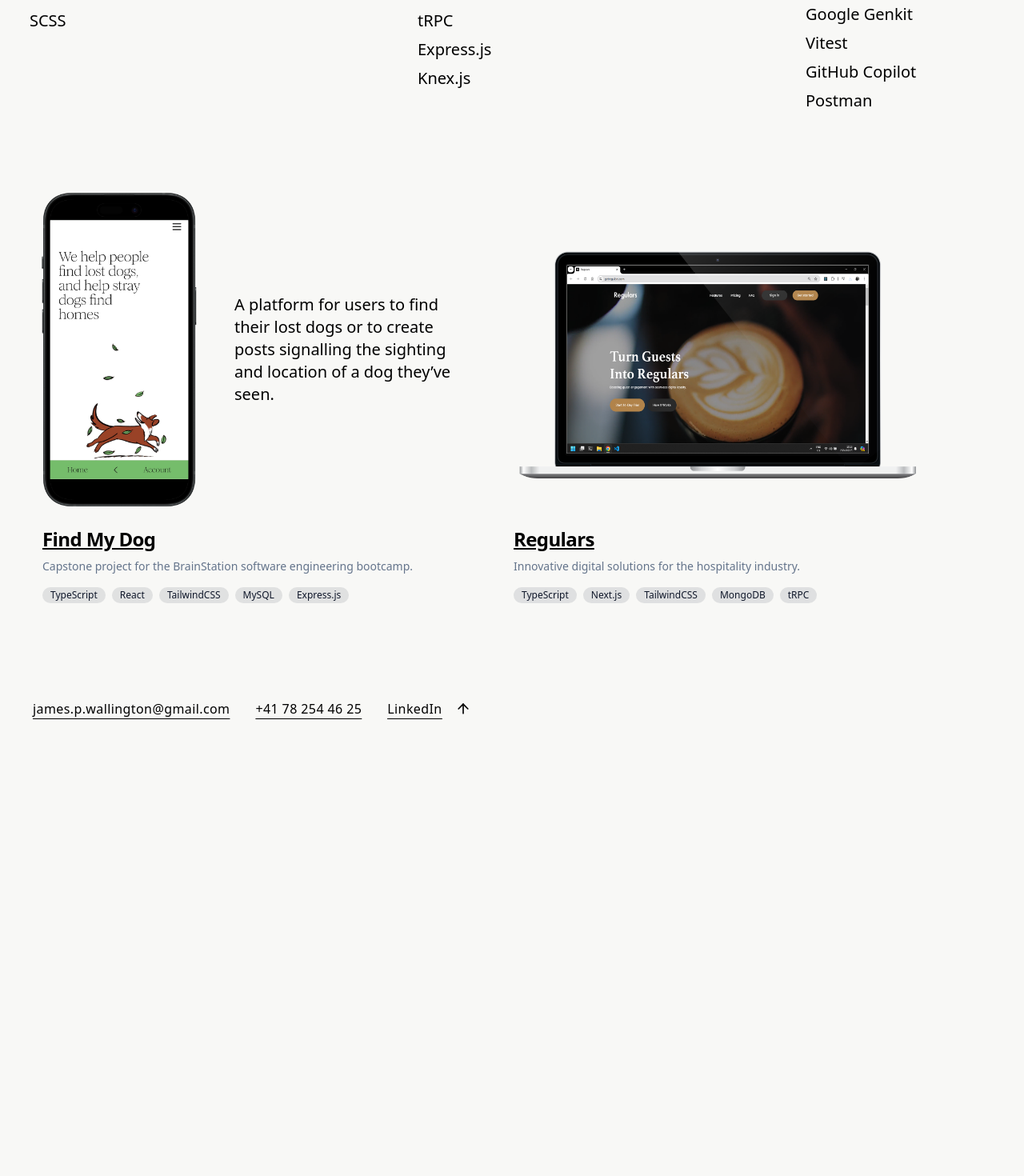
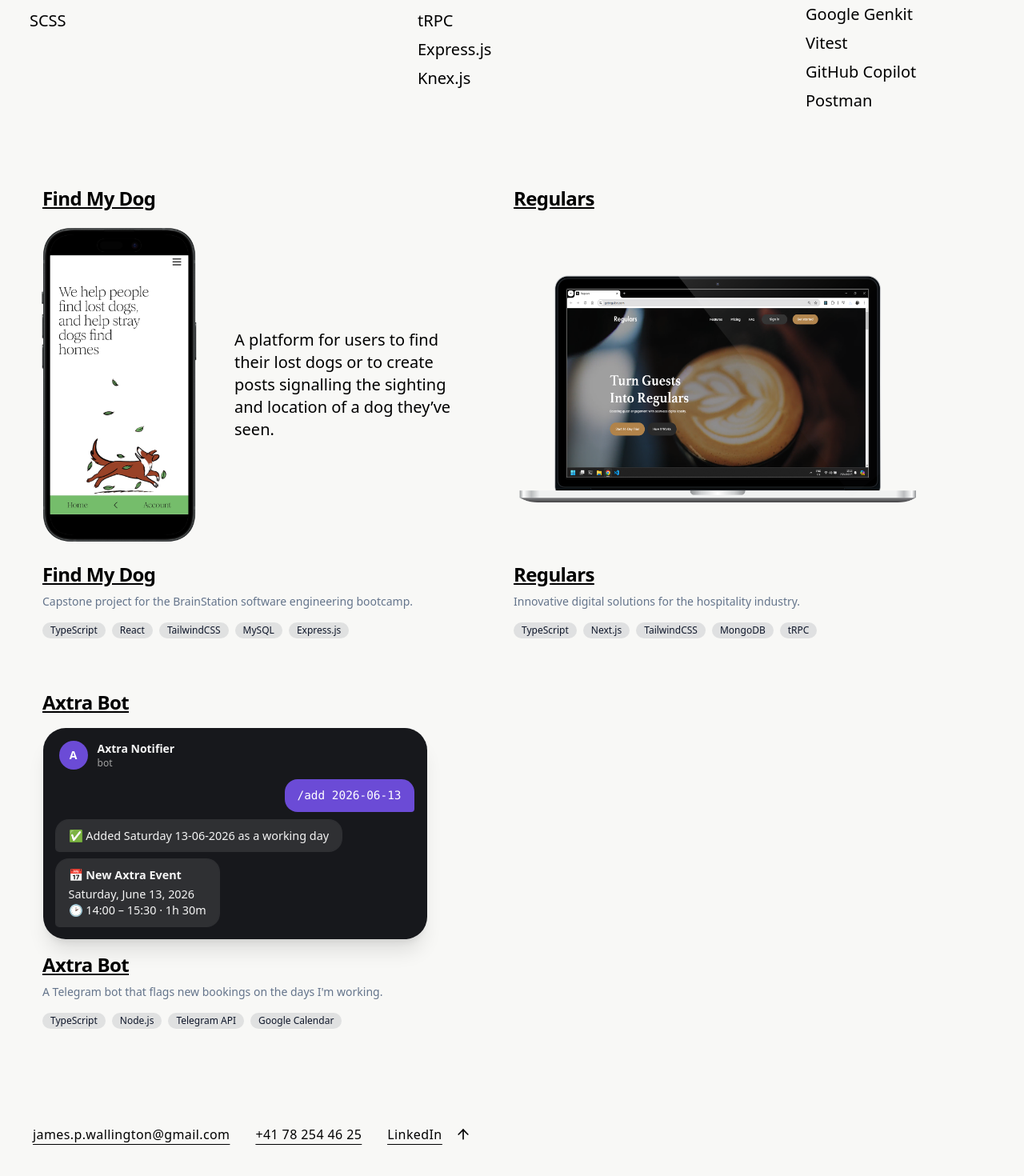
Before and after one commit to Lopside95/james-site, a Next.js app: page / in a window 1280 px wide. Shown: the part 396-1866 px from the top of the page at 80% size. Before the commit the page ends 1338 px from the top, so only its background shows below. Built offline with nearby package versions, Linux system fonts and the light colour scheme.

Commit message:
add axtra bot card to index

```diff
--- /dev/null
+++ b/src/components/AxtraBotProjectCard.tsx
@@ -0,0 +1,100 @@
+import Link from "next/link";
+import React from "react";
+
+interface ProjectCardProps {
+  title: string;
+  description: string;
+  href: string;
+  tags: string[];
+}
+
+const Bubble = ({
+  from,
+  children,
+}: {
+  from: "me" | "bot";
+  children: React.ReactNode;
+}) => {
+  const mine = from === "me";
+  return (
+    <div className={`flex ${mine ? "justify-end" : "justify-start"}`}>
+      <div
+        className={[
+          "max-w-[85%] rounded-2xl px-4 py-2.5 text-[0.9rem] leading-snug",
+          mine
+            ? "rounded-br-sm bg-[#6b4bd6] text-white"
+            : "rounded-bl-sm bg-white/10 text-neutral-100 ring-1 ring-white/10",
+        ].join(" ")}
+      >
+        {children}
+      </div>
+    </div>
+  );
+};
+
+export function AxtraBotProjectCard({
+  title,
+  description,
+  href,
+  tags,
+}: ProjectCardProps) {
+  return (
+    <Link
+      href={href}
+      className="group relative flex flex-col overflow-hidden rounded-lg justify-between transition-colors"
+    >
+      <h3 className="font-semibold tracking-tight md-hidden underline pb-4 pl-4">
+        {title}
+      </h3>
+      <div
+        aria-hidden
+        className="w-full max-w-[30rem] self-center overflow-hidden rounded-[1.75rem] bg-[#17181c] p-4 shadow-xl ring-1 ring-white/10 transition-transform duration-300 group-hover:scale-105 -ml-7 md:my-auto"
+      >
+        <header className="flex items-center gap-3 px-1 pb-3">
+          <span className="grid h-9 w-9 place-items-center rounded-full bg-[#6b4bd6] text-sm font-semibold text-white">
+            A
+          </span>
+          <span className="leading-tight">
+            <span className="block text-sm font-semibold text-neutral-100">
+              Axtra Notifier
+            </span>
+            <span className="block text-xs text-neutral-400">bot</span>
+          </span>
+        </header>
+
+        <div className="flex flex-col gap-2.5">
+          <Bubble from="me">
+            <code>/add 2026-06-13</code>
+          </Bubble>
+
+          <Bubble from="bot">
+            ✅ Added Saturday 13-06-2026 as a working day
+          </Bubble>
+
+          <Bubble from="bot">
+            <span className="block pb-1 font-semibold">📅 New Axtra Event</span>
+            <span className="block">Saturday, June 13, 2026</span>
+            <span className="block">🕑 14:00 – 15:30 · 1h 30m</span>
+          </Bubble>
+        </div>
+      </div>
+
+      <div className="p-4">
+        <h3 className="font-semibold tracking-tight max-md:hidden underline">
+          {title}
+        </h3>
+        <p className="mt-2 text-sm text-muted-foreground">{description}</p>
+        <div className="mt-4 flex flex-wrap gap-2">
+          {tags.map((tag) => (
+            <span
+              key={tag}
+              className="inline-flex items-center rounded-full bg-primary/10 px-2.5 py-0.5 text-xs font-medium text-primary"
+            >
+              {tag}
+            </span>
+          ))}
+        </div>
+      </div>
+    </Link>
+  );
+}
--- a/src/components/ProjectCard.tsx
+++ b/src/components/FindMyDogProjectCard.tsx
@@ -9,7 +9,7 @@
   tags: string[];
 }
 
-export function ProjectCard({
+export function FindMyDogProjectCard({
   title,
   description,
   image,
@@ -19,8 +19,11 @@
   return (
     <Link
       href={href}
-      className="group relative block overflow-hidden rounded-lg  lg:w-1/2  transition-colors"
+      className="group relative block overflow-hidden rounded-lg transition-colors"
     >
+      <h3 className="font-semibold tracking-tight md-hidden underline pb-3 pl-4">
+        {title}
+      </h3>
       <div className="flex relative px-2 gap-3  justify-center xl:gap-10 items-center ">
         <Image
           src={image || "/placeholder.svg"}
@@ -39,7 +42,9 @@
         </p>
       </div>
       <div className="p-4">
-        <h3 className="font-semibold tracking-tight underline">{title}</h3>
+        <h3 className="font-semibold tracking-tight underline max-md:hidden">
+          {title}
+        </h3>
         <p className="mt-2 text-sm text-muted-foreground">{description}</p>
         <div className="mt-4 flex flex-wrap gap-2">
           {tags.map((tag) => (
--- a/src/components/RegularsProjectCard.tsx
+++ b/src/components/RegularsProjectCard.tsx
@@ -19,8 +19,11 @@
   return (
     <Link
       href={href}
-      className="group relative flex flex-col overflow-hidden rounded-lg  lg:w-1/2 justify-between  transition-colors"
+      className="group relative flex flex-col overflow-hidden rounded-lg justify-between transition-colors"
     >
+      <h3 className="font-semibold tracking-tight md-hidden underline -mb-4 pl-4">
+        {title}
+      </h3>
       <Image
         src={image || "/placeholder.svg"}
         alt={`Screenshot of ${title} application homepage displaying the main user interface`}
@@ -30,7 +33,9 @@
       />
 
       <div className="p-4">
-        <h3 className="font-semibold tracking-tight underline">{title}</h3>
+        <h3 className="font-semibold tracking-tight underline max-md:hidden">
+          {title}
+        </h3>
         <p className="mt-2 text-sm text-muted-foreground">{description}</p>
         <div className="mt-4 flex flex-wrap gap-2">
           {tags.map((tag) => (
--- a/src/pages/index.tsx
+++ b/src/pages/index.tsx
@@ -1,7 +1,8 @@
 import TechStack from "@home/techStack";
 import Intro from "@/components/home/Intro";
-import { ProjectCard } from "@/components/ProjectCard";
+import { FindMyDogProjectCard } from "@/components/FindMyDogProjectCard";
 import { RegularsProjectCard } from "@/components/RegularsProjectCard";
+import { AxtraBotProjectCard } from "@/components/AxtraBotProjectCard";
 import Head from "next/head";
 
 export default function Home() {
@@ -18,8 +19,8 @@
       <main className="sm:items-center w-full sm:align-middle flex flex-col min-h-screen">
         <Intro />
         <TechStack />
-        <section className="flex max-lg:flex-col gap-12 py-14">
-          <ProjectCard
+        <section className="grid lg:grid-cols-2 gap-12 py-14">
+          <FindMyDogProjectCard
             title="Find My Dog"
             description="Capstone project for the BrainStation software engineering bootcamp."
             image="/findmydog/home-2.png"
@@ -33,6 +34,12 @@
             href="/work/regulars"
             tags={["TypeScript", "Next.js", "TailwindCSS", "MongoDB", "tRPC"]}
           />
+          <AxtraBotProjectCard
+            title="Axtra Bot"
+            description="A Telegram bot that flags new bookings on the days I'm working."
+            href="/work/axtrabot"
+            tags={["TypeScript", "Node.js", "Telegram API", "Google Calendar"]}
+          />
         </section>
       </main>
     </>
```
